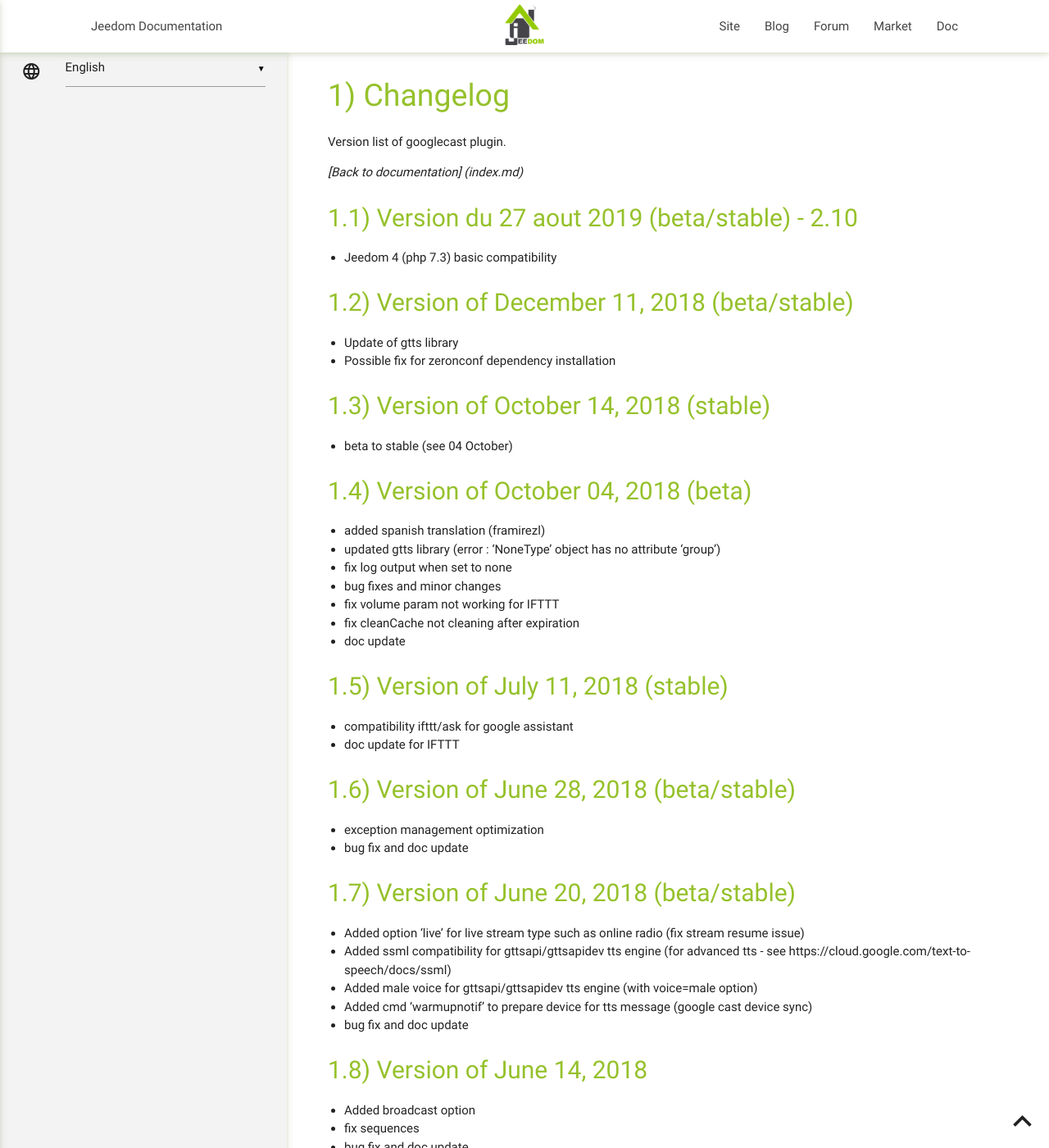
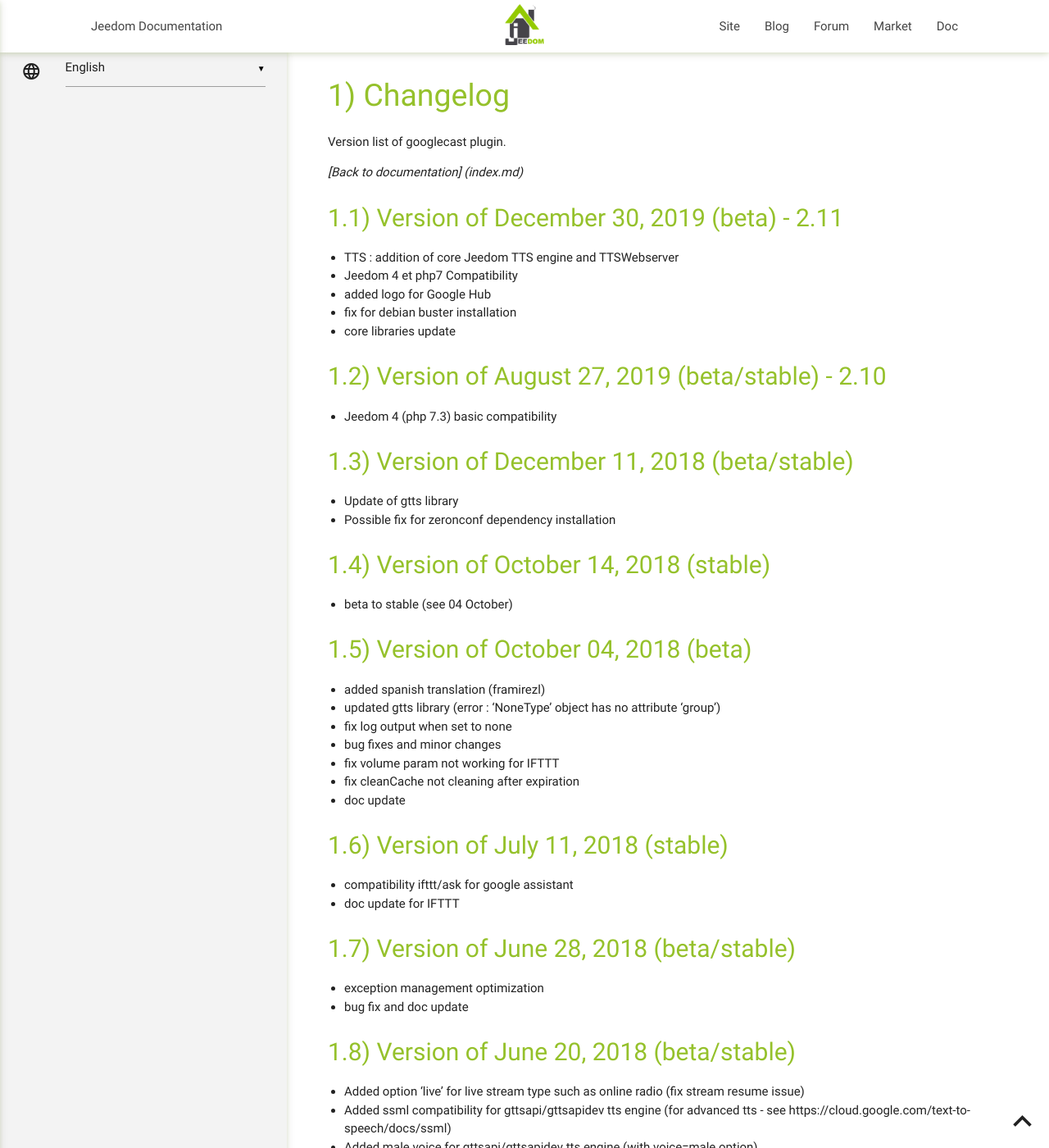
Before and after one commit to guirem/plugin-googlecast, a Jekyll site: the page built from docs/en_US/changelog.md, in a window 1280 px wide and 1400 px high. Shown: the whole window at 82% size. Built offline with Jekyll 4.4.1, drawn with Linux system fonts in a browser that asks for light colours; our own code applies the rules of GitHub Pages for plain Markdown files; some of the changed text lies outside the part shown.

Commit message:
update doc and version

```diff
--- a/docs/en_US/changelog.md
+++ b/docs/en_US/changelog.md
@@ -4,7 +4,15 @@
 
 *[Back to documentation] (index.md)*
 
-## Version du 27 aout 2019 (beta/stable) - 2.10
+## Version of December 30, 2019 (beta) - 2.11
+
+- TTS : addition of core Jeedom TTS engine and TTSWebserver
+- Jeedom 4 et php7 Compatibility
+- added logo for Google Hub
+- fix for debian buster installation
+- core libraries update
+
+## Version of August 27, 2019 (beta/stable) - 2.10
 
 - Jeedom 4 (php 7.3) basic compatibility
 
--- a/plugin_info/info.json
+++ b/plugin_info/info.json
@@ -7,7 +7,7 @@
 	"hasOwnDeamon" : true,
 	"hasDependency" : true,
 	"maxDependancyInstallTime" : 20,
-	"version" : "2.10",
+	"version" : "2.11",
 	"require" : "3.0",
     "category" : "multimedia",
     "changelog" : "https://github.com/guirem/plugin-googlecast/blob/develop/docs/fr_FR/changelog.md",
```
Also changed, not shown: docs/fr_FR/changelog.md (+4 -3 lines), docs/fr_FR/index.md (+3 -1 lines).
